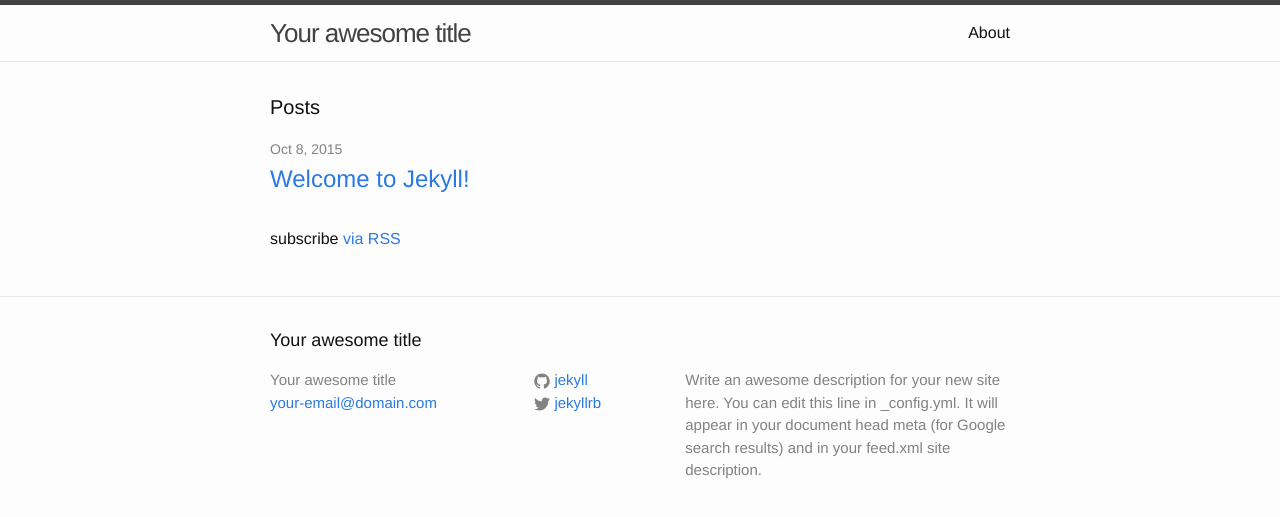
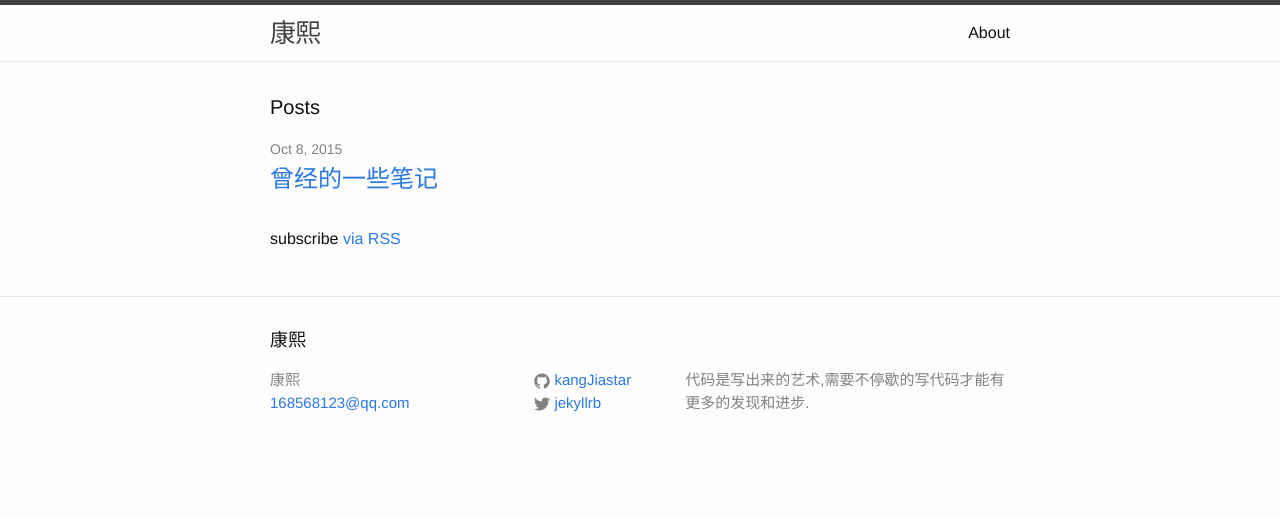
Before and after one commit to kangJiastar/kangJiastar.github.io, a Jekyll site: the page built from index.html, in a window 1280 px wide. Shown: the top 517 px of the page. Built offline with Jekyll 4.4.1, drawn with Linux system fonts in a browser that asks for light colours.

Commit message:
第一篇

```diff
--- a/_config.yml
+++ b/_config.yml
@@ -1,14 +1,12 @@
 # Site settings
-title: Your awesome title
-email: your-email@domain.com
+title: 康熙
+email: 168568123@qq.com
 description: > # this means to ignore newlines until "baseurl:"
-  Write an awesome description for your new site here. You can edit this
-  line in _config.yml. It will appear in your document head meta (for
-  Google search results) and in your feed.xml site description.
+  代码是写出来的艺术,需要不停歇的写代码才能有更多的发现和进步.
 baseurl: "" # the subpath of your site, e.g. /blog/
 url: "http://yourdomain.com" # the base hostname & protocol for your site
 twitter_username: jekyllrb
-github_username:  jekyll
+github_username:  kangJiastar
 
 # Build settings
 markdown: kramdown
--- /dev/null
+++ b/_posts/2015-10-08-test1.markdown
@@ -0,0 +1,9 @@
+---
+layout: post
+title:  "曾经的一些笔记"
+date:   2015-10-08 16:23:39
+categories: jekyll update
+---
+[以前写的笔记][jeky]
+
+[jeky]:      http://www.jianshu.com/users/6106aa880b8a/latest_articles
```
Also changed, not shown: _posts/2015-10-08-welcome-to-jekyll.markdown (deleted, +0 -25 lines).
